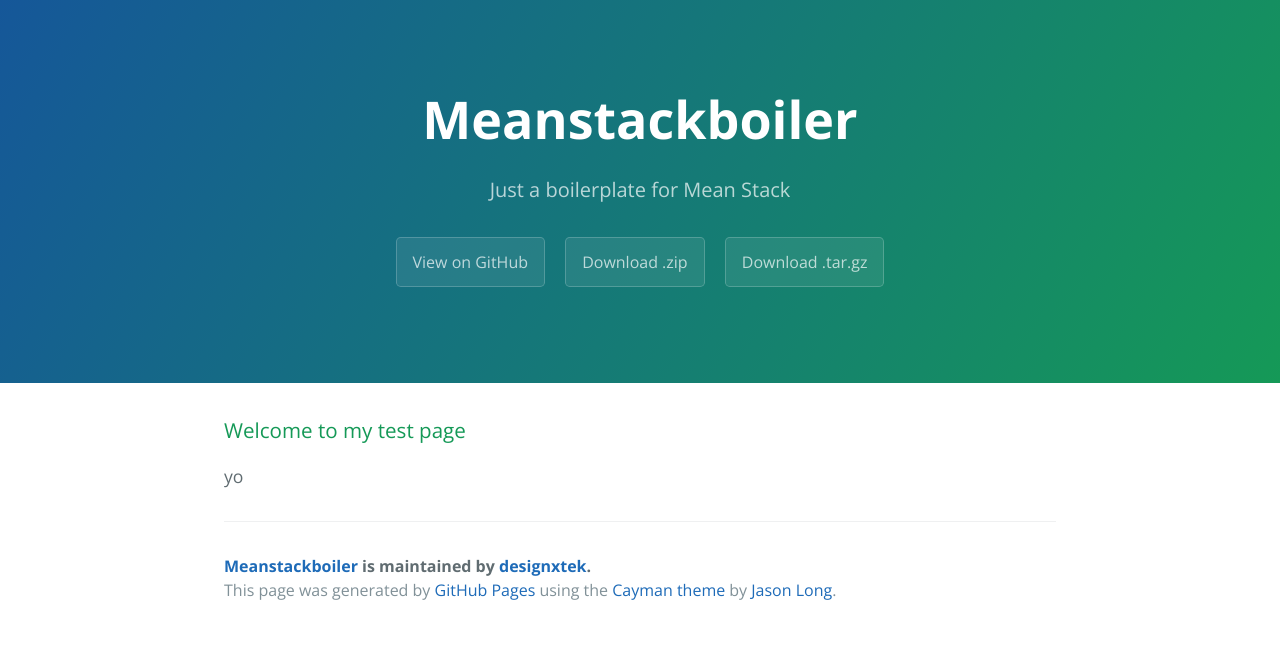
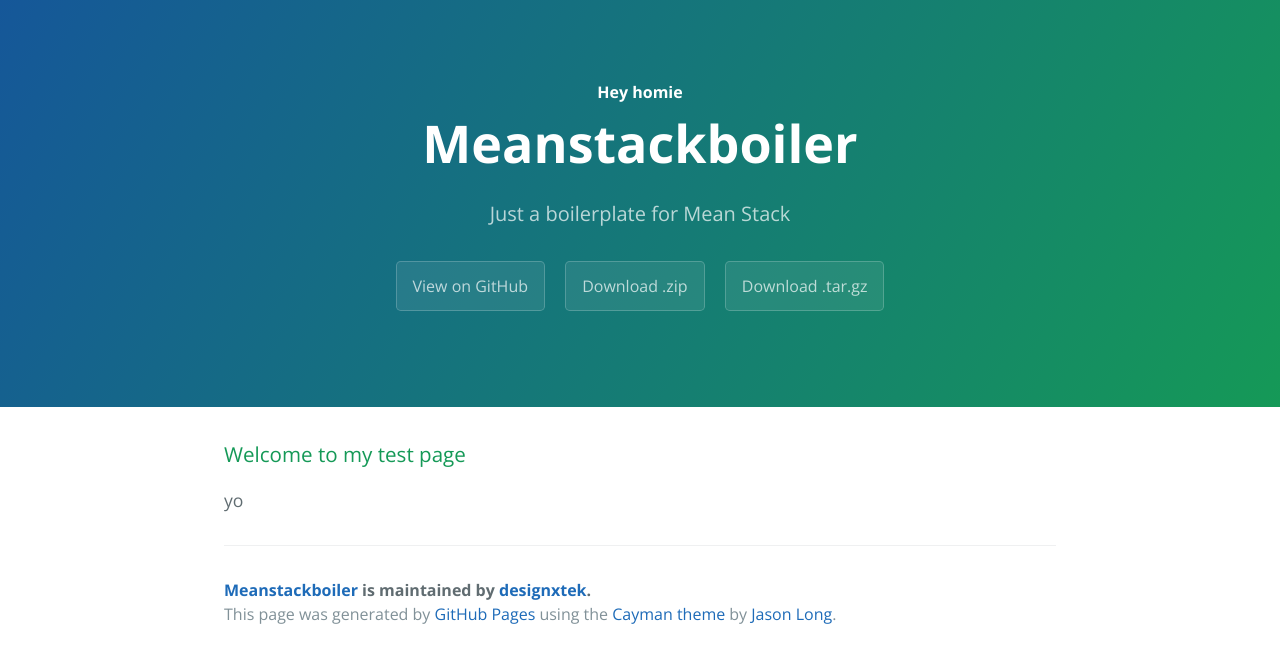
Before and after one commit to designxtek/MeanStackBoiler, a plain HTML site: page index.html in a window 1280 px wide. Drawn offline with nearby package versions, Linux system fonts and the light colour scheme.

Commit message:
gh-pages test

```diff
--- a/index.html
+++ b/index.html
@@ -11,6 +11,8 @@
   </head>
   <body>
     <section class="page-header">
+	<b>Hey homie</b>
+
       <h1 class="project-name">Meanstackboiler</h1>
       <h2 class="project-tagline">Just a boilerplate for Mean Stack</h2>
       <a href="https://github.com/designxtek/MeanStackBoiler" class="btn">View on GitHub</a>
```
